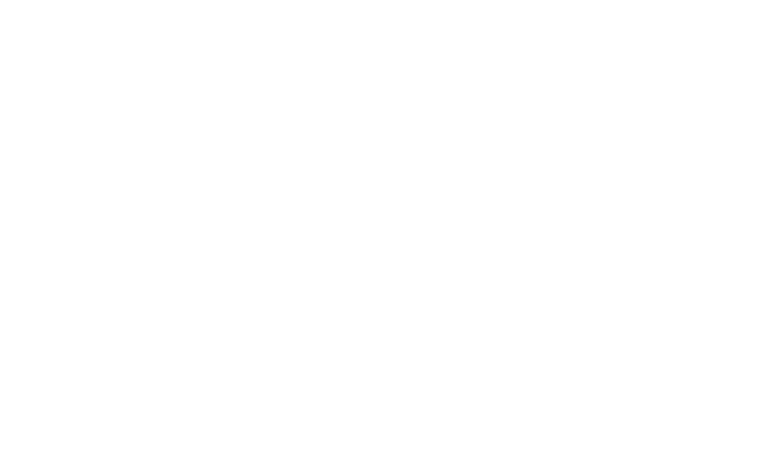
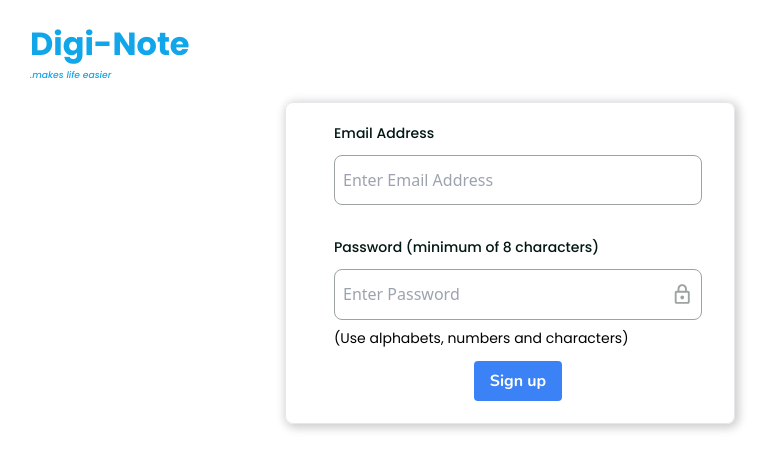
Before and after one commit to teslyym/DigiNote, a React (Vite) app in the folder Client/: page /login in a window 1280 px wide. Before the commit this address had no page. Shown: the top 470 px of the page, without its empty margins (130-903 px from the left). Built offline with nearby package versions, Linux system fonts and the light colour scheme.

Commit message:
Addition of togglePassword feature

```diff
--- a/Client/src/App.jsx
+++ b/Client/src/App.jsx
@@ -3,6 +3,7 @@
 import { BrowserRouter, Routes, Route } from "react-router-dom";
 import Home from "./Pages/Home";
 import Register from "./Pages/Register";
+import Login from "./Pages/Login";
 
 function App() {
   return (
@@ -11,6 +12,7 @@
         <Routes>
           <Route path="/" element={<Home />} />
           <Route path="/register" element={<Register />} />
+          <Route path="/login" element={<Login />} />
         </Routes>
       </BrowserRouter>
     </>
--- a/Client/src/Pages/Login.jsx
+++ b/Client/src/Pages/Login.jsx
@@ -0,0 +1,76 @@
+import React, { useState } from "react";
+import Logo from "../Components/Logo";
+import { Link } from "react-router-dom";
+
+const Login = () => {
+  const [showPassword, setShowPassword] = useState(false);
+  const [password, setPassword] = useState();
+  const toggleShowPassword = () => {
+    setShowPassword(!showPassword);
+  };
+  return (
+    <div>
+      <div className="items-center  max-w-[1000px]  mx-auto justify-center">
+        <Logo />
+
+        <div>
+          <div className="rounded-lg flex flex-col pt-5  border w-[450px] mx-auto mb-10 items-center gap-6 shadow-[2px_2px_10px_2px_rgba(0,0,0,0.2)]">
+            <section className="w-[24rem] mb-[10px] flex flex-col gap-8">
+              <div className="bg-white w-full pl-4 outline-none focus:border-black valid:border-[#017358]">
+                <h1 className="text-left pb-3 text-[#001712] font-poppins  text-sm font-medium">
+                  Email Address
+                </h1>
+                <input
+                  type="email"
+                  placeholder="Enter Email Address"
+                  // value={email}
+                  // onChange={(e) => setEmail(e.target.value)}
+                  className="flex border border-[#9DA39F] rounded-lg  px-2 py-3 items-center  w-full"
+                />
+              </div>
+              <div className="bg-white w-full pl-4 outline-none">
+                <h1 className="text-left pb-3 text-[#001712] font-poppins text-sm font-medium">
+                  Password (minimum of 8 characters)
+                </h1>
+                <div className="flex border border-[#9DA39F] rounded-lg px-2 py-3 items-center  w-full justify-between focus-within:border-black valid:border-[#017358]">
+                  <input
+                    className="w-full outline-none"
+                    type={showPassword ? "text" : "password"}
+                    value={password}
+                    onChange={(e) => setPassword(e.target.value)}
+                    placeholder="Enter Password"
+                  />
+                  <svg
+                    onClick={toggleShowPassword}
+                    width="24"
+                    height="25"
+                    viewBox="0 0 24 25"
+                    fill="none"
+                    xmlns="http://www.w3.org/2000/svg"
+                  >
+                    <path
+                      d="M12 17.5C11.4696 17.5 10.9609 17.2893 10.5858 16.9142C10.2107 16.5391 10 16.0304 10 15.5C10 14.39 10.89 13.5 12 13.5C12.5304 13.5 13.0391 13.7107 13.4142 14.0858C13.7893 14.4609 14 14.9696 14 15.5C14 16.0304 13.7893 16.5391 13.4142 16.9142C13.0391 17.2893 12.5304 17.5 12 17.5ZM18 20.5V10.5H6V20.5H18ZM18 8.5C18.5304 8.5 19.0391 8.71071 19.4142 9.08579C19.7893 9.46086 20 9.96957 20 10.5V20.5C20 21.0304 19.7893 21.5391 19.4142 21.9142C19.0391 22.2893 18.5304 22.5 18 22.5H6C5.46957 22.5 4.96086 22.2893 4.58579 21.9142C4.21071 21.5391 4 21.0304 4 20.5V10.5C4 9.39 4.89 8.5 6 8.5H7V6.5C7 5.17392 7.52678 3.90215 8.46447 2.96447C9.40215 2.02678 10.6739 1.5 12 1.5C12.6566 1.5 13.3068 1.62933 13.9134 1.8806C14.52 2.13188 15.0712 2.50017 15.5355 2.96447C15.9998 3.42876 16.3681 3.97995 16.6194 4.58658C16.8707 5.19321 17 5.84339 17 6.5V8.5H18ZM12 3.5C11.2044 3.5 10.4413 3.81607 9.87868 4.37868C9.31607 4.94129 9 5.70435 9 6.5V8.5H15V6.5C15 5.70435 14.6839 4.94129 14.1213 4.37868C13.5587 3.81607 12.7956 3.5 12 3.5Z"
+                      fill="#9DA39F"
+                    />
+                  </svg>
+                </div>
+                <p className="pt-2 text-[0.875rem] font-poppins ">
+                  (Use alphabets, numbers and characters)
+                </p>
+                <div className="w-[150] flex items-center justify-center py-3">
+                  <Link to="/login">
+                    <button className="bg-blue-500 hover:bg-blue-700 text-white font-nunito font-bold py-2 px-4 rounded">
+                      Sign up
+                    </button>
+                  </Link>
+                </div>
+              </div>
+            </section>
+          </div>
+        </div>
+      </div>
+    </div>
+  );
+};
+
+export default Login;
--- a/Client/src/Pages/Register.jsx
+++ b/Client/src/Pages/Register.jsx
@@ -9,11 +9,12 @@
   };
   return (
     <div>
-      <div className="items-center  max-w-[1000px] mx-auto justify-center">
+      <div className="items-center  max-w-[1000px]  mx-auto justify-center">
+        <form action="">
           <div className="pt-5">
             <Logo />
-          <div className="rounded-lg flex flex-col border w-[450px] mx-auto mb-10 items-center gap-6 shadow-[2px_2px_10px_2px_rgba(0,0,0,0.2)]">
-            <div className="bg-white w-[400px] pl-4 outline-none focus:border-black ">
+            <div className="rounded-lg flex flex-col  border w-[450px] mx-auto mb-10 items-center gap-6 shadow-[2px_2px_10px_2px_rgba(0,0,0,0.2)]">
+              <div className="bg-white  w-[400px] pl-4 outline-none focus:border-black ">
                 <h1 className="text-left py-3 text-[#001712] text-sm font-medium">
                   First Name
                 </h1>
@@ -36,7 +37,7 @@
                 />
               </div>
               <div className="bg-white w-[400px] pl-4 outline-none focus:border-black ">
-              <h1 className="text-left py-3 text-[#001712] text-sm font-medium">
+                <h1 className="text-left font-poppins  py-3 text-[#001712] text-sm font-medium">
                   Email
                 </h1>
                 <input
@@ -47,7 +48,7 @@
                 />
               </div>
               <div className="bg-white w-[400px] pl-4 outline-none">
-              <h1 className="text-left pb-3 text-[#001712] text-sm font-medium">
+                <h1 className="text-left pb-3 text-[#001712] font-poppins  text-sm font-medium">
                   Password (minimum of 8 characters)
                 </h1>
                 <div className="flex border border-[#9DA39F] rounded-md px-2 py-3 bg-white w-[400px] pl-4 outline-none focus:border-black items-center justify-between focus-within:border-black">
@@ -75,19 +76,20 @@
                     />
                   </svg>
                 </div>
-              <p className="pt-2 text-[0.875rem]">
+                <p className="pt-2 font-poppins  text-[0.875rem]">
                   (Use alphabets, numbers and characters)
                 </p>
               </div>
               <div className="w-[150] pb-3">
                 <Link to="/login">
                   <button className="bg-blue-500 hover:bg-blue-700 text-white font-nunito font-bold py-2 px-4 rounded">
-                  Login
+                    Sign up
                   </button>
                 </Link>
               </div>
             </div>
           </div>
+        </form>
       </div>
     </div>
   );
```
Lines whose indentation alone changed are shown as unchanged.
